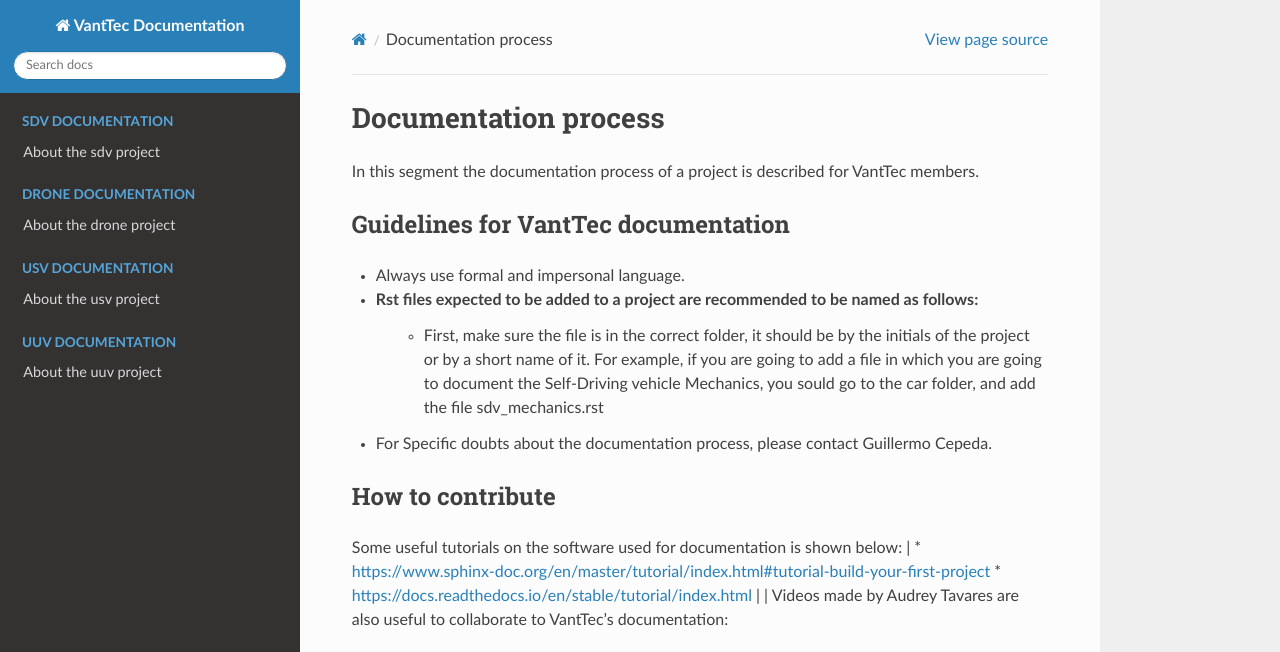
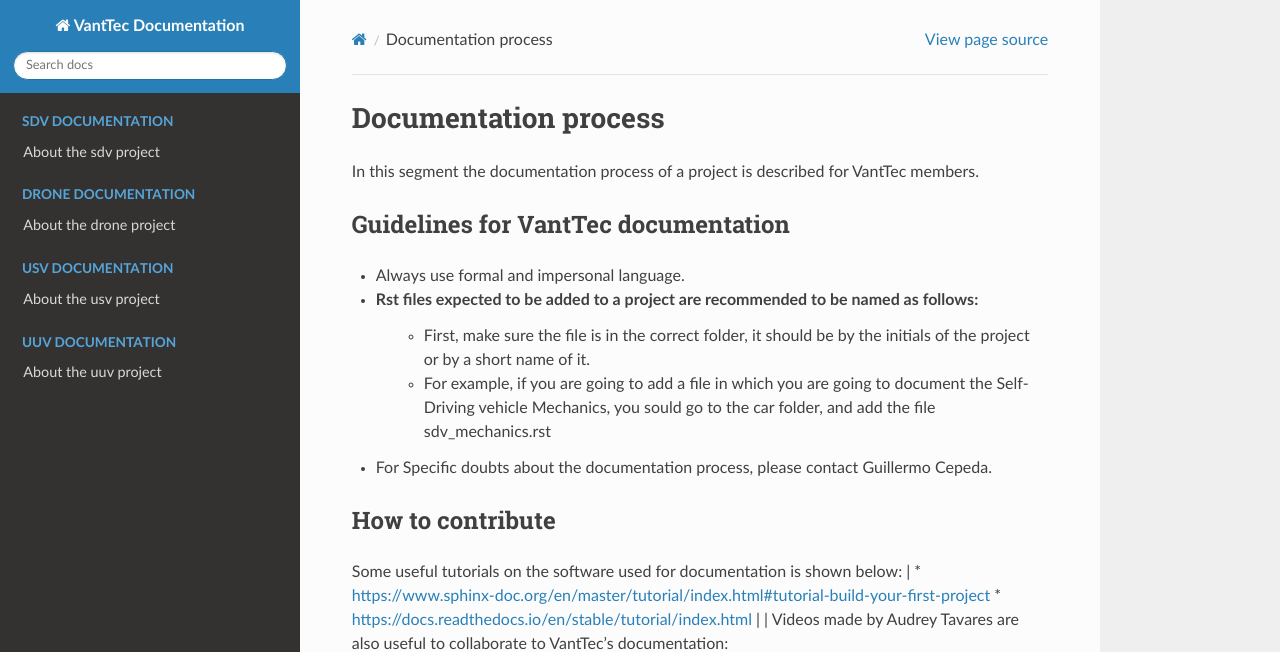
Before and after one commit to vanttec/vanttec_documentation, a Sphinx documentation site: the page built from source/vsd/vsd_documentation_process.rst, in a window 1280 px wide and 900 px high, cut to the strip 0-652 px from the top of the window. Built offline with Sphinx 7.4.7 and the Read the Docs theme 2.0.0, drawn with Linux system fonts in a browser that asks for light colours; pages that are not in the unit, such as notebooks, are missing from menus.

```diff
--- a/source/vsd/vsd_documentation_process.rst
+++ b/source/vsd/vsd_documentation_process.rst
@@ -7,7 +7,8 @@ Guidelines for VantTec documentation
 ===================================
 * Always use formal and impersonal language.
 * Rst files expected to be added to a project are recommended to be named as follows:
-    * First, make sure the file is in the correct folder, it should be by the initials of the project or by a short name of it. For example, if you are going to add a file in which you are going to document the Self-Driving vehicle Mechanics, you sould go to the car folder, and add the file sdv_mechanics.rst
+    * First, make sure the file is in the correct folder, it should be by the initials of the project or by a short name of it.
+    * For example, if you are going to add a file in which you are going to document the Self-Driving vehicle Mechanics, you sould go to the car folder, and add the file sdv_mechanics.rst
 * For Specific doubts about the documentation process, please contact Guillermo Cepeda.
 
 How to contribute
```
